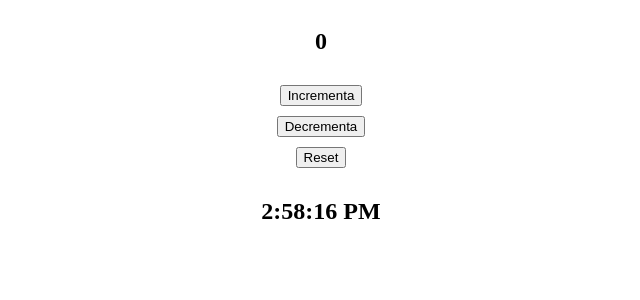
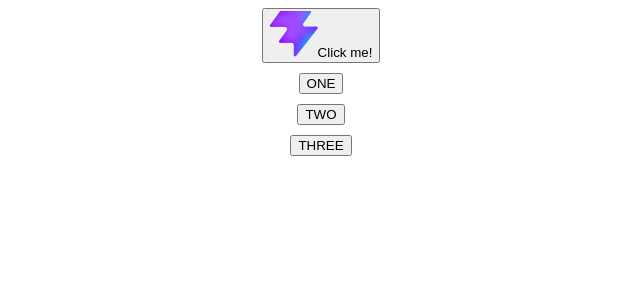
Before and after one commit to RosarioFloridia/React-excercises, a React (Vite) app in the folder my-app/: page / in a window 1280 px wide. Shown: the top 300 px of the page, without its empty margins (319-959 px from the left). Built offline with nearby package versions, Linux system fonts and the light colour scheme.

Commit message:
Esercizio Gestione degli eventi

```diff
--- a/my-app/src/App.tsx
+++ b/my-app/src/App.tsx
@@ -1,11 +1,13 @@
-import { Counter } from "./counter/Counter"
+import { MouseClicker, MultiButton } from "./mouseclicker/MouseClicker"
+import "./app.css"
 
 function App() {
 
   return (
     <>
     <div>
-      <Counter initialValue={0} increment={1}/>
+      <MouseClicker />
+      <MultiButton />
     </div>
     </>
   )
--- /dev/null
+++ b/my-app/src/mouseclicker/MouseClicker.tsx
@@ -0,0 +1,34 @@
+import type { BaseSyntheticEvent } from "react";
+
+export function MouseClicker() {
+
+    function handleMouseClick(event:BaseSyntheticEvent) {
+        console.log(event.currentTarget.name)
+    }
+
+    function handleButtonImgClick(event:BaseSyntheticEvent) {
+        event.stopPropagation()  // Ho utilizzato il metodo stopPropagation() così da fermare l'effetto "BUBBLING" siccome in React gli eventi si propagano dal figlio al genitore
+        console.log(event.currentTarget.src)
+    }
+
+    return (
+        <button name="one" onClick={handleMouseClick}>
+            <img src="../../favicon.svg" alt="Vite favicon" onClick={handleButtonImgClick}/>
+            Click me!
+        </button>
+    )
+}
+
+export function MultiButton() {
+    function handleMouseClick(event:BaseSyntheticEvent) {
+        console.log(event.currentTarget.name)
+    }
+
+    return (
+        <>
+            <button name="one" onClick={handleMouseClick}>ONE</button>
+            <button name="two" onClick={handleMouseClick}>TWO</button>
+            <button name="three" onClick={handleMouseClick}>THREE</button>
+        </>
+    )
+}
```
Also changed, not shown: my-app/src/app.css (renamed from my-app/src/counter/Counter.css).
